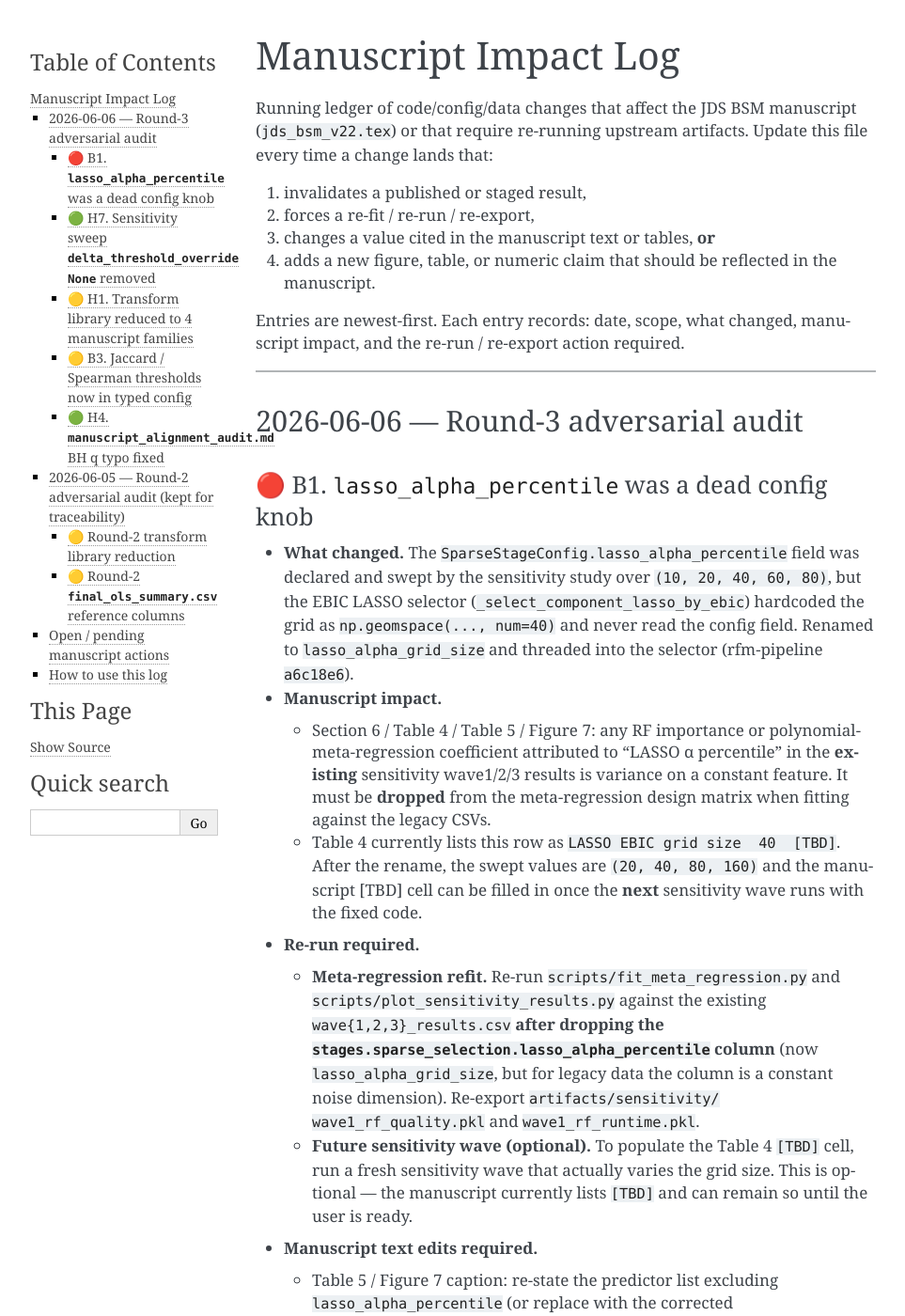
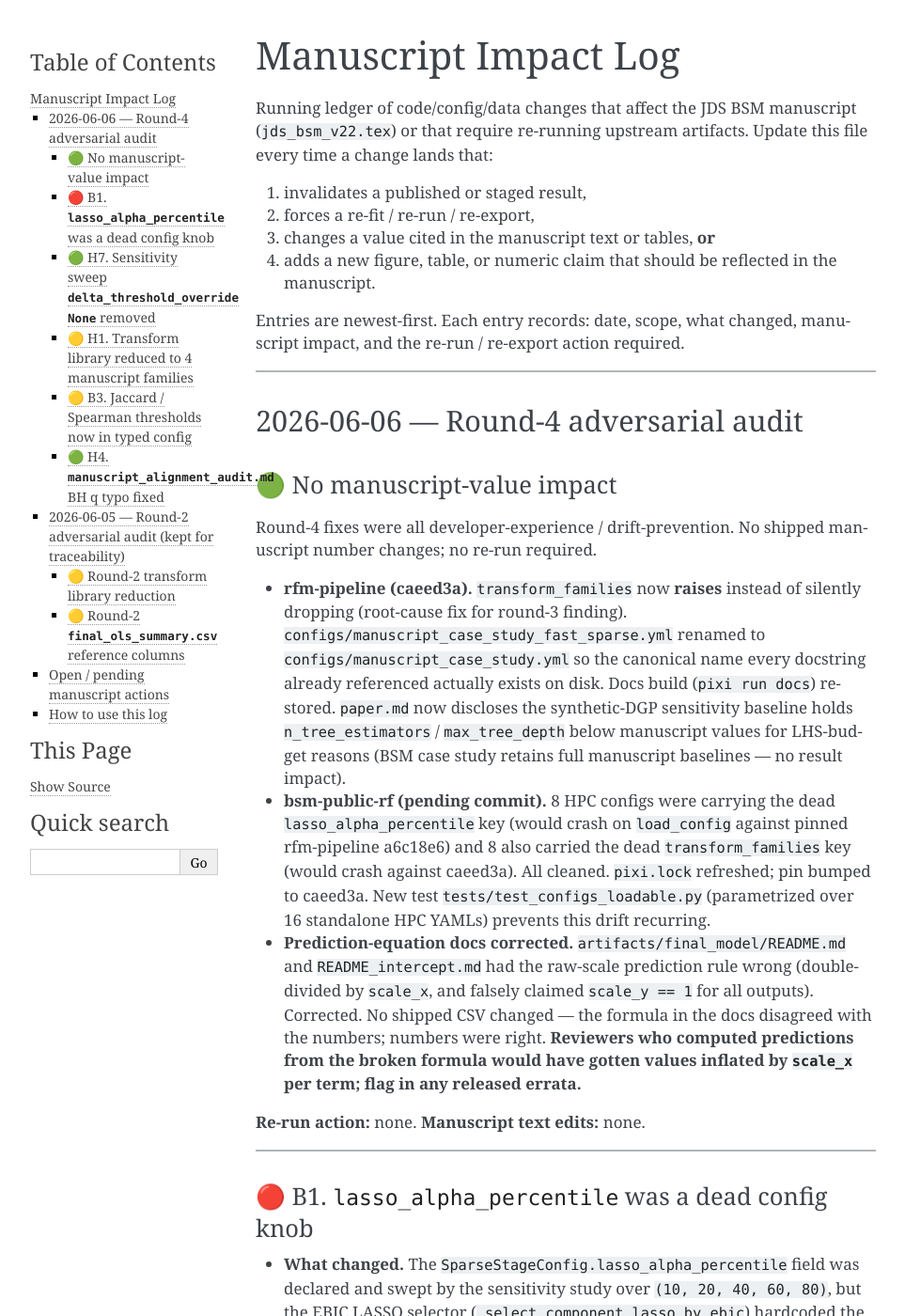
Before and after one commit to NatLabRockies/rfm-pipeline, a Sphinx documentation site: the page built from docs/manuscripts/manuscript_impact_log.md, in a window 1280 px wide and 1400 px high. Shown: the whole window at 94% size, without its empty margins (148-1111 px from the left). Built offline with Sphinx 7.4.7, drawn with Linux system fonts in a browser that asks for light colours.

Commit message:
log round 4 in manuscript impact ledger

```diff
--- a/docs/manuscripts/manuscript_impact_log.md
+++ b/docs/manuscripts/manuscript_impact_log.md
@@ -16,7 +16,42 @@ required.
 
 ______________________________________________________________________
 
-## 2026-06-06 — Round-3 adversarial audit
+## 2026-06-06 — Round-4 adversarial audit
+
+### 🟢 No manuscript-value impact
+
+Round-4 fixes were all developer-experience / drift-prevention. No
+shipped manuscript number changes; no re-run required.
+
+- **rfm-pipeline (caeed3a).** `transform_families` now **raises**
+  instead of silently dropping (root-cause fix for round-3 finding).
+  `configs/manuscript_case_study_fast_sparse.yml` renamed to
+  `configs/manuscript_case_study.yml` so the canonical name every
+  docstring already referenced actually exists on disk. Docs build
+  (`pixi run docs`) restored. `paper.md` now discloses the synthetic-DGP
+  sensitivity baseline holds `n_tree_estimators` / `max_tree_depth`
+  below manuscript values for LHS-budget reasons (BSM case study
+  retains full manuscript baselines — no result impact).
+- **bsm-public-rf (pending commit).** 8 HPC configs were carrying the
+  dead `lasso_alpha_percentile` key (would crash on
+  `load_config` against pinned rfm-pipeline a6c18e6) and 8 also
+  carried the dead `transform_families` key (would crash against
+  caeed3a). All cleaned. `pixi.lock` refreshed; pin bumped to
+  caeed3a. New test `tests/test_configs_loadable.py` (parametrized
+  over 16 standalone HPC YAMLs) prevents this drift recurring.
+- **Prediction-equation docs corrected.**
+  `artifacts/final_model/README.md` and `README_intercept.md` had the
+  raw-scale prediction rule wrong (double-divided by `scale_x`, and
+  falsely claimed `scale_y == 1` for all outputs). Corrected. No
+  shipped CSV changed — the formula in the docs disagreed with the
+  numbers; numbers were right. **Reviewers who computed predictions
+  from the broken formula would have gotten values inflated by
+  `scale_x` per term; flag in any released errata.**
+
+**Re-run action:** none.
+**Manuscript text edits:** none.
+
+______________________________________________________________________
 
 ### 🔴 B1. `lasso_alpha_percentile` was a dead config knob
 
```
